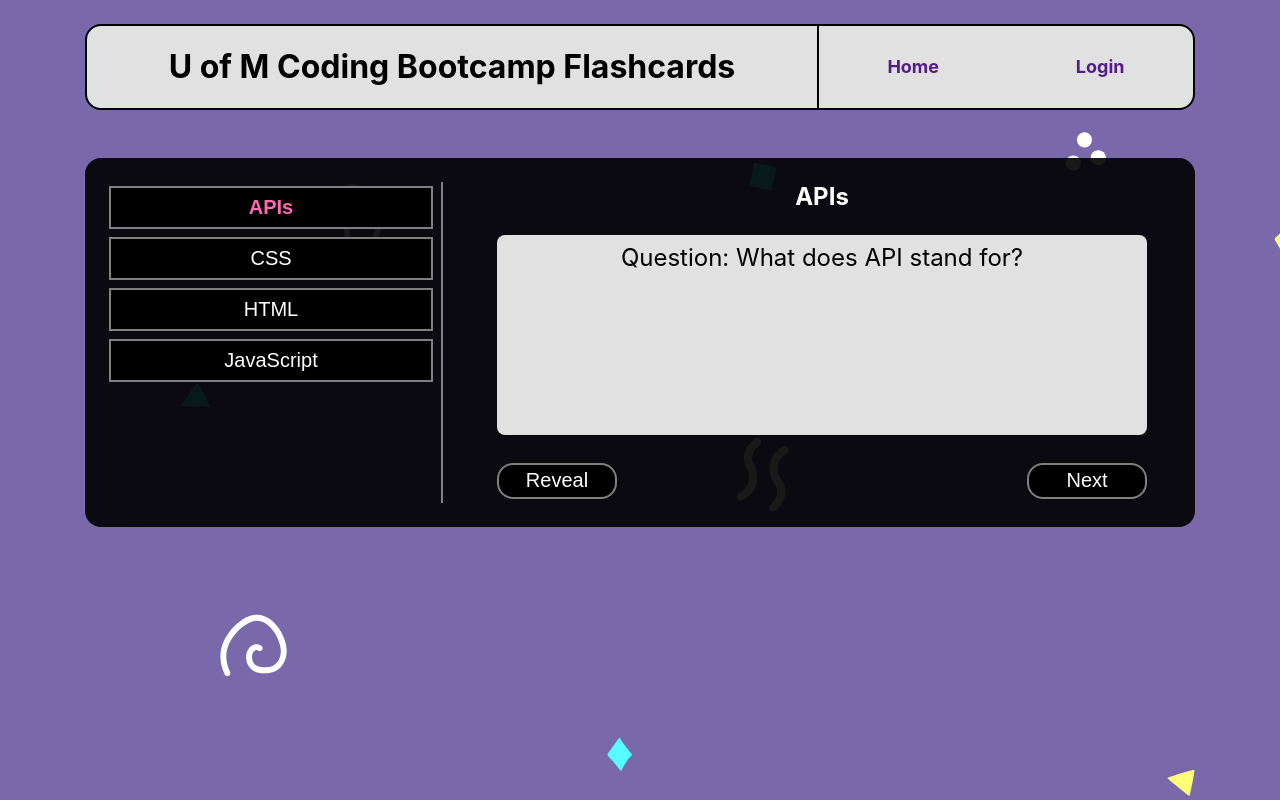
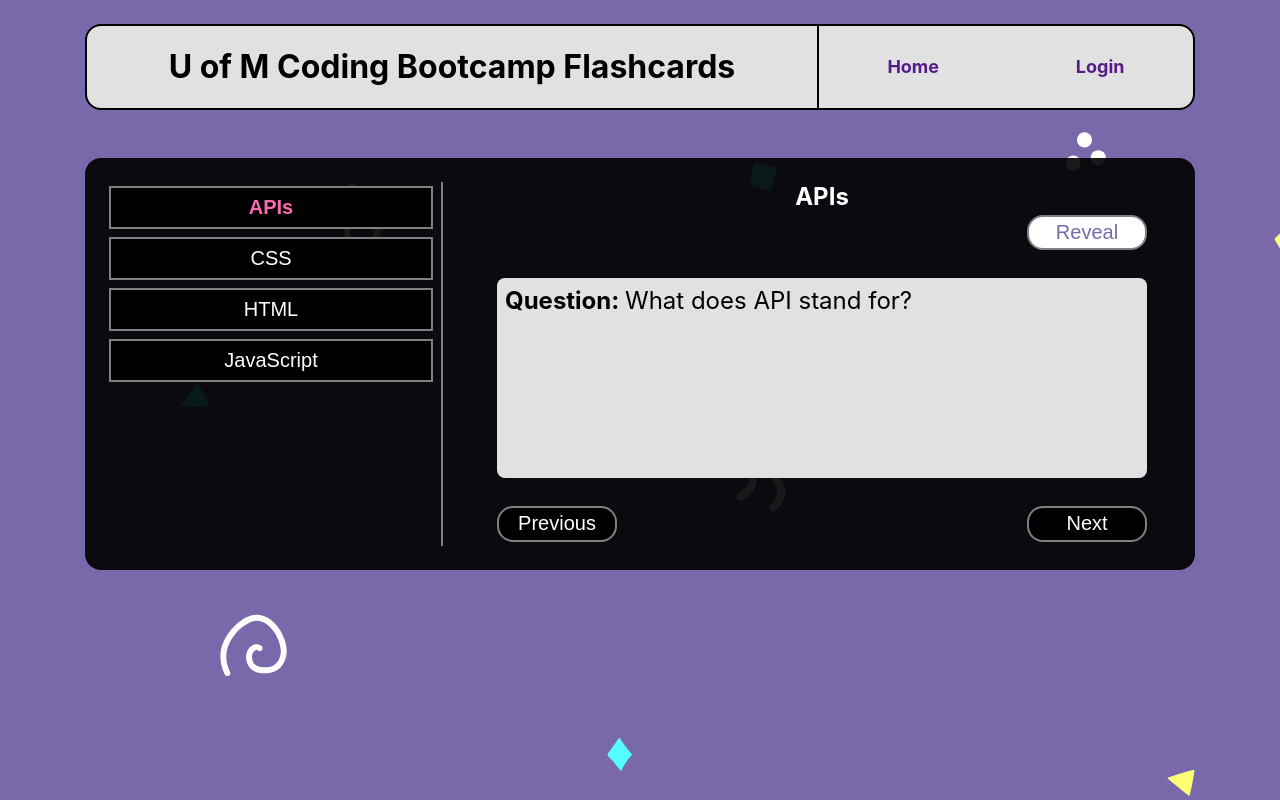
Before and after one commit to paulieDOTjs/flashcard-app, a React (Create React App) app: page /home in a window 1280 px wide. Both pictures are taken after a click on the button "APIs". Built offline with nearby package versions, Linux system fonts and the light colour scheme.

Commit message:
added previous button and code parsing for questions

```diff
--- a/src/components/quizBox/QuizBox.scss
+++ b/src/components/quizBox/QuizBox.scss
@@ -2,19 +2,26 @@
   height: 100%;
   padding: 0 24px;
   h2 {
-    margin: 0;
+    margin-top: 0;
+    margin-bottom: 0;
     text-align: center;
   }
   .card {
-    height: 50%;
+    min-height: 50%;
     margin: 24px 0;
     background-color: rgb(225, 225, 225);
     color: black;
     min-height: 200px;
     padding: 8px;
     border-radius: 8px;
-    text-align: center;
     font-size: 24px;
+    pre {
+      overflow-x: scroll;
+      font-size: 16px;
+      background-color: lightcoral;
+      padding: 4px;
+      border-radius: 4px;
+    }
   }
   div,
   form {
@@ -23,7 +30,11 @@
   form {
     display: flex;
     justify-content: space-between;
-    button {
+  }
+}
+
+.quizBtn {
+  display: inline;
   padding: 4px;
   width: 120px;
   color: white;
@@ -46,5 +57,22 @@
     font-weight: bolder;
   }
 }
+
+#revealBtn {
+  margin-left: calc(100% - 120px);
+  background-color: white;
+  color: #7a69aa;
+  &:hover {
+    color: white;
+    background-color: #7a69aa;
+  }
+  &:active {
+    background-color: #7a69aa;
+  }
+  &:focus {
+    color: white;
+    background-color: #7a69aa;
+    border: grey 2px solid;
+    font-weight: bolder;
   }
 }
--- a/src/components/quizBox/QuizBox.tsx
+++ b/src/components/quizBox/QuizBox.tsx
@@ -1,6 +1,7 @@
 import React, { MouseEvent, useEffect, useState } from "react";
 import "./QuizBox.scss";
 import { question } from "../../data/dataInterfaces";
+import { parseCodeQ } from "../../helperFuncs/reactComponentParsing";
 
 type quizBoxProps = {
   category: string | undefined;
@@ -22,6 +23,12 @@ function QuizBox(props: quizBoxProps) {
     setShowAns(false);
   }
 
+  function handlePre(event: MouseEvent) {
+    event.preventDefault();
+    if (currQ > 0) setCurrQ(currQ - 1);
+    setShowAns(false);
+  }
+
   useEffect(() => {
     setCurrQ(0);
     setShowAns(false);
@@ -30,19 +37,38 @@ function QuizBox(props: quizBoxProps) {
   return (
     <div className="QuizBox">
       <h2>{props.category}</h2>
+      {props.cards !== undefined && props.cards.length > currQ ? (
+        <button id="revealBtn" className="quizBtn" onClick={handleReveal}>
+          Reveal
+        </button>
+      ) : (
+        <div></div>
+      )}
       <div className="card">
-        {props.cards !== undefined
-          ? props.cards.length <= currQ
-            ? "That's all! You did all the questions in this category. Choose a new category to keep going."
-            : showAns === false
-            ? "Question: " + props.cards[currQ].question
-            : "Answer: " + props.cards[currQ].answer
-          : ""}
+        {props.cards !== undefined ? (
+          props.cards.length <= currQ ? (
+            "That's all! You did all the questions in this category. Choose a new category to keep going."
+          ) : showAns === false ? (
+            <>
+              <b>{"Question: "} </b> {parseCodeQ(props.cards[currQ].question)}
+            </>
+          ) : (
+            <>
+              <b>{"Answer: "} </b> {parseCodeQ(props.cards[currQ].answer)}
+            </>
+          )
+        ) : (
+          ""
+        )}
       </div>
       {props.cards !== undefined && props.cards.length > currQ ? (
         <form>
-          <button onClick={handleReveal}>Reveal</button>
-          <button onClick={handleNext}>Next</button>
+          <button className="quizBtn" onClick={handlePre}>
+            Previous
+          </button>
+          <button className="quizBtn" onClick={handleNext}>
+            Next
+          </button>
         </form>
       ) : (
         <div> </div>
--- a/src/data/flashcards.json
+++ b/src/data/flashcards.json
@@ -28,6 +28,10 @@
         {
           "question": "When should you use 'var' to declare a variable?",
           "answer": "NEVER! Don't do it. Never ever, ever, ever, ever use var."
+        },
+        {
+          "question": "What is the current value of 'x' in the following bit of code: START_CODEfunction returnNumber(y) {\n  return (y += 1);\n}\n\nx = returnNumber(3);END_CODE",
+          "answer": "4"
         }
       ]
     },
--- /dev/null
+++ b/src/helperFuncs/reactComponentParsing.tsx
@@ -0,0 +1,15 @@
+import React from "react";
+
+export function parseCodeQ(str: string) {
+  if (!str.includes("START_CODE")) return str;
+
+  return (
+    <>
+      {str.substring(0, str.indexOf("START_CODE"))}
+      <pre>
+        {str.substring(str.indexOf("START_CODE") + 10, str.indexOf("END_CODE"))}
+      </pre>
+      {str.substring(str.indexOf("END_CODE") + 8)}
+    </>
+  );
+}
```
Lines whose indentation alone changed are shown as unchanged.
